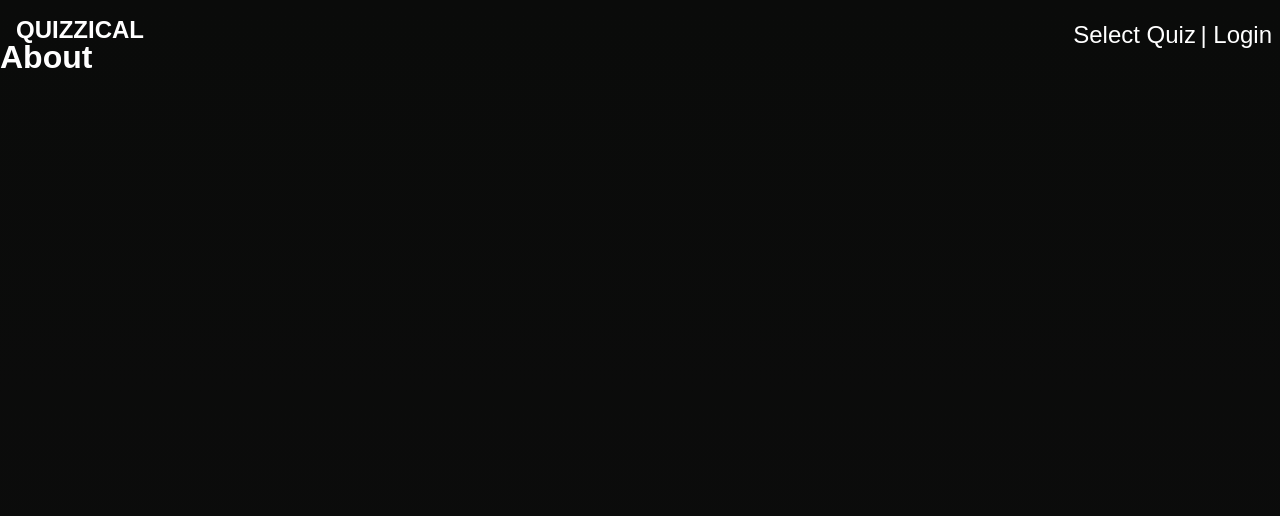
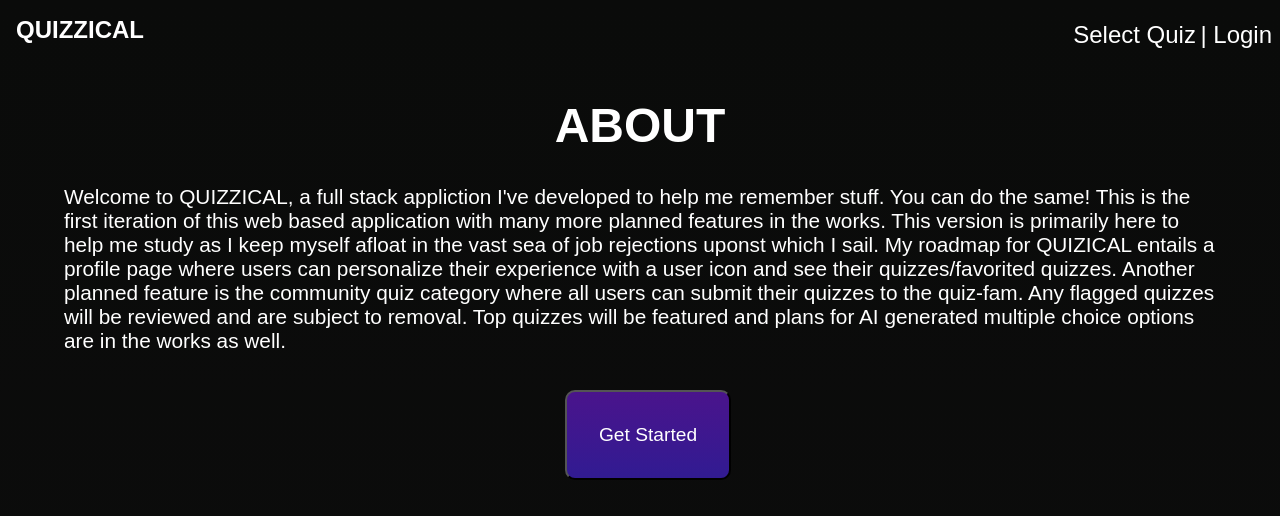
Before and after one commit to Bram-Gr/NewRepo, a Vue app in the folder vue/: page / in a window 1280 px wide. Shown: the top 516 px of the page. Built offline with nearby package versions, Linux system fonts and the light colour scheme.

Commit message:
created home/about page

```diff
--- a/vue/src/components/NavBar.vue
+++ b/vue/src/components/NavBar.vue
@@ -58,10 +58,10 @@ export default {
       return this.$route.path !== "/";
     },
     displayLogout() {
-      return this.$route.path === "/";
+      return this.$route.path === "/" || "select";
     },
     displayLogin() {
-      return this.$route.path === "/";
+      return this.$route.path === "/" || "select";
     },
   }
 };
--- a/vue/src/views/Home.vue
+++ b/vue/src/views/Home.vue
@@ -1,16 +1,57 @@
 <template>
   <div>
-    <h1>About</h1>
-    <p></p>
+    <h1>ABOUT</h1>
+    <p>Welcome to QUIZZICAL, a full stack appliction I've developed to help me remember stuff. You can do the same!
+        This is the first iteration of this web based application with many more planned features in the works.
+        This version is primarily here to help me study as I keep myself afloat in the vast sea of job rejections
+        uponst which I sail. My roadmap for QUIZICAL entails a profile page where users can personalize their experience
+        with a user icon and see their quizzes/favorited quizzes. Another planned feature is the community quiz category
+        where all users can submit their quizzes to the quiz-fam. Any flagged quizzes will be reviewed and are subject
+        to removal. Top quizzes will be featured and plans for AI generated multiple choice options are in the works as well.
+    </p>
+    <div class="button-container">
+    <button @click="select">Get Started</button>
+  </div>
   </div>
 </template>
 
 <script>
 export default {
-
+methods:{
+    select(){
+      this.$router.push('/select-page');
+    }
+}
 }
 </script>
 
-<style>
+<style scoped>
+h1{
+    font-size: 3rem;
+    padding-top: 3rem;
+    display: flex;
+    justify-content: center;
+    align-items: center;
+}
+p{
+    padding-right:4rem;
+    padding-left: 4rem;
+    font-size: 1.3rem;
+}
+button{
+  font-size: 1.2rem;
+  text-align: center;
+  padding:2rem;
+  margin-top:1rem;
+  margin-left:1rem;
 
+color: white;
+background: linear-gradient(to bottom, #4a148c, #311b92);
+border-radius: 10px;
+  }
+  .button-container{
+    display: flex;
+justify-content: center;
+align-items:center;
+  }
 </style>
```
